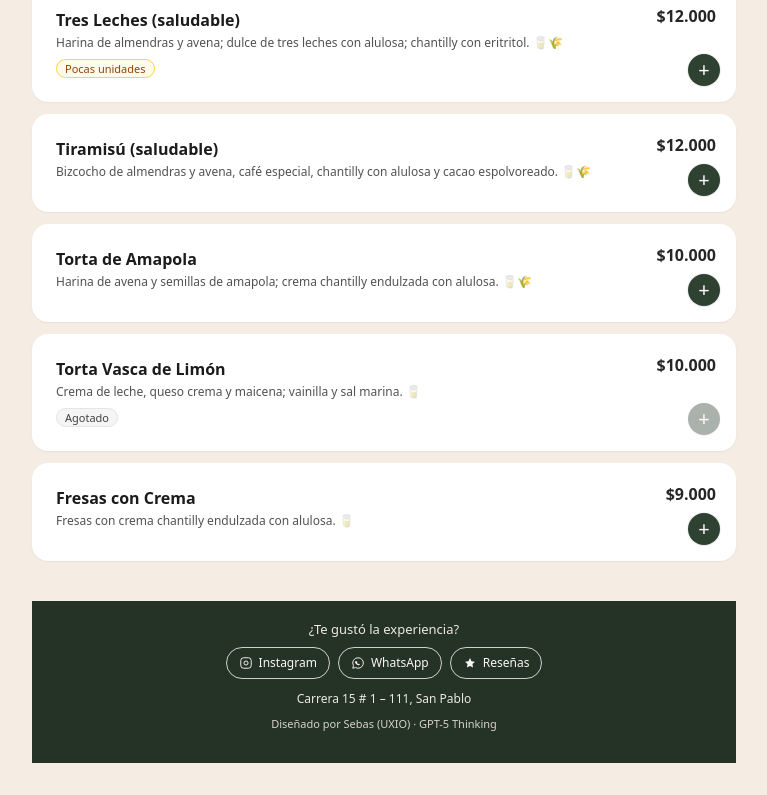
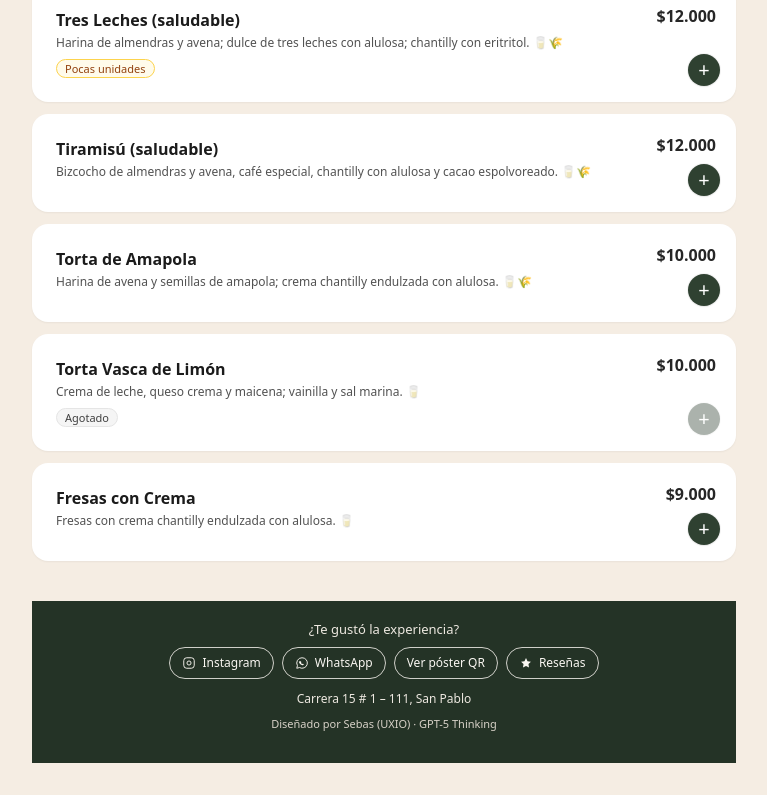
Before and after one commit to codesebastianvega/alto-andino-qrmenu, a React (Vite) app: page / in a window 1280 px wide. Shown: the part 7339-8134 px from the top of the page, without its empty margins (256-1023 px from the left). Built offline with nearby package versions, Linux system fonts and the light colour scheme; no server answers.

Commit message:
Add QR poster chip in footer

```diff
--- a/src/components/Footer.jsx
+++ b/src/components/Footer.jsx
@@ -10,6 +10,8 @@ export default function Footer(){
   const WA_NUM = RAW_WA.startsWith("57") ? RAW_WA : `57${RAW_WA}`;
   const WA_LINK = `https://wa.me/${WA_NUM}`;
   const REVIEWS_URL = import.meta.env.VITE_GOOGLE_REVIEWS_URL || "#";
+  const PUBLIC = import.meta.env.VITE_PUBLIC_URL || location.origin;
+  const QR_URL = `${PUBLIC}/?qr=1`;
 
   // Tokens de color con alto contraste sobre #243326
   const BG = "#243326";
@@ -46,6 +48,10 @@ export default function Footer(){
             <span>WhatsApp</span>
           </a>
 
+          <a href={QR_URL} className="inline-flex items-center gap-1.5 h-8 px-3 rounded-full text-[12px] bg-transparent hover:bg-white/10 transition focus:outline-none focus:ring-2 focus:ring-white/40" style={{ color: TEXT, border: `1px solid ${BORDER}` }}>
+            <span>Ver póster QR</span>
+          </a>
+
           <a href={REVIEWS_URL} target="_blank" rel="noreferrer"
              className="inline-flex items-center gap-1.5 h-8 px-3 rounded-full text-[12px] bg-transparent hover:bg-white/10 transition
                         focus:outline-none focus:ring-2 focus:ring-white/40"
```
